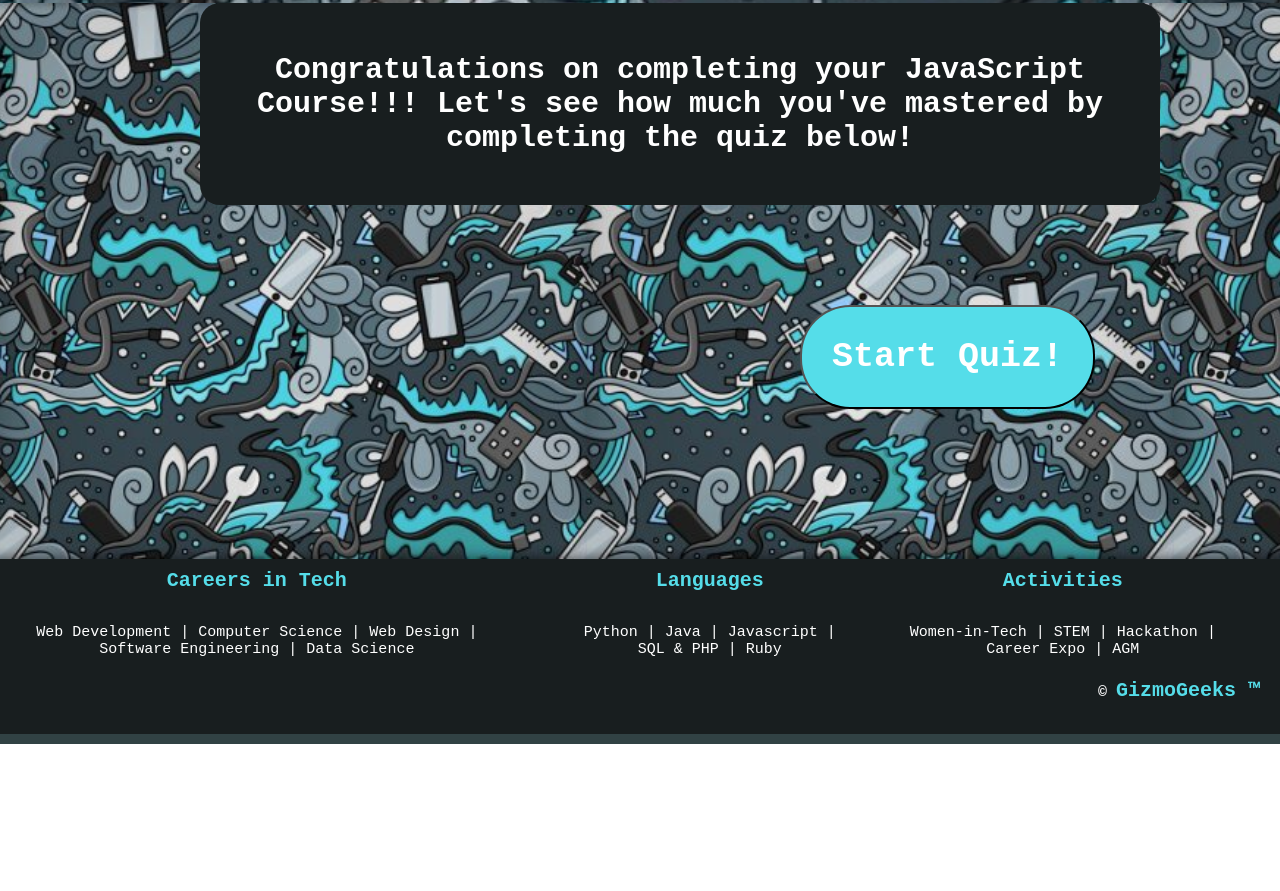
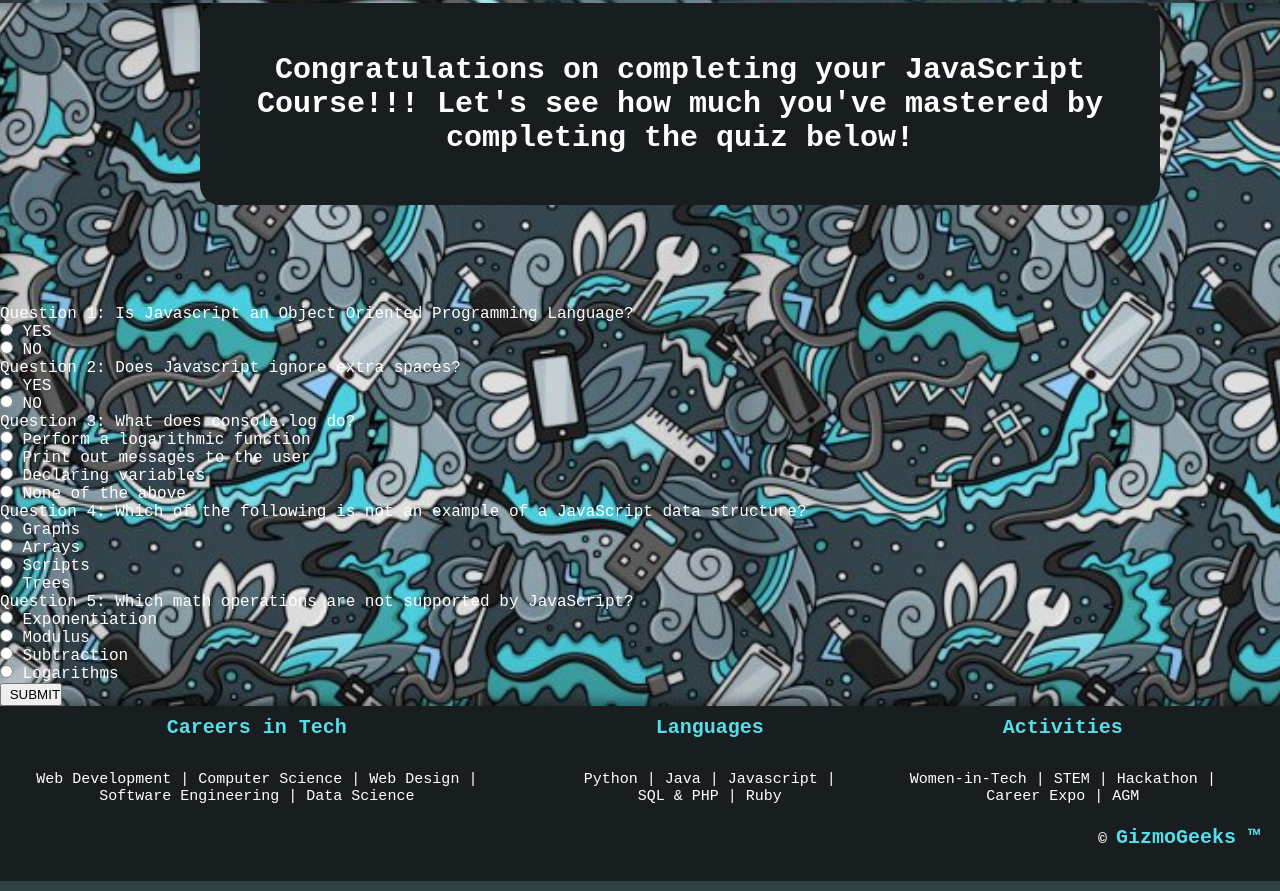
Before and after one commit to i-ronoh/GizmoGeeks, a plain HTML site: page index.html in a window 1280 px wide. Shown: the part 297-1188 px from the top of the page. Before the commit the page ends 1041 px from the top, so only its background shows below. Drawn offline with Linux system fonts and the light colour scheme.

Commit message:
Add Questions to GizmoGeeks Landing Page

```diff
--- a/index.html
+++ b/index.html
@@ -34,18 +34,50 @@
                     <p class="pee">
                         <strong>
                             Congratulations on completing your JavaScript Course!!! Let's see how much you've mastered by completing the quiz below!
+                            </br>
+
                         </strong>
                     </p>
-
-                        <button class="submit"><a href="quiz.html" target="_blank"> Start Quiz! </a></button>
-
                 </div>
-            </section>
 
 
+            <div class="swali">
+                Question 1: Is Javascript an Object Oriented Programming Language? </br>
+               <input type="radio" name="qn1" id="true1"> YES </br>
+               <input type="radio" name="qn1"> NO </br>
+
+
+               Question 2: Does Javascript ignore extra spaces?</br>
+               <input type="radio" name="qn2"> YES </br>
+               <input type="radio" name="qn2" id="true2"> NO </br>
+
+
+               Question 3: What does console.log do? </br>
+               <input type="radio" name="qn3"> Perform a logarithmic function </br>
+               <input type="radio" name="qn3" id="true3"> Print out messages to the user </br>
+               <input type="radio" name="qn3"> Declaring variables </br>
+               <input type="radio" name="qn3"> None of the above </br>
+
+
+               Question 4: Which of the following is not an example of a JavaScript data structure? </br>
+               <input type="radio" name="qn4"> Graphs </br>
+               <input type="radio" name="qn4"> Arrays </br>
+               <input type="radio" name="qn4" id="true4"> Scripts </br>
+               <input type="radio" name="qn4"> Trees </br>
+
+               Question 5: Which math operations are not supported by JavaScript? </br>
+               <input type="radio" name="qn5"> Exponentiation </br>
+               <input type="radio" name="qn5"> Modulus </br>
+               <input type="radio" name="qn5"> Subtraction </br>
+               <input type="radio" name="qn5" id="true5"> Logarithms </br>
+
+
+               <button class="sub"><input type="submit" name="submit" value="" onclick="result()"> SUBMIT </button>
+
+        </section>
 
             <!--FOOTER SECTION-->
-
+            <section>
             <div id="footer-container">
 
 
@@ -91,6 +123,6 @@
                 </div>
 
             </div>
-
+        </section>
 </body>
 </html>
```
